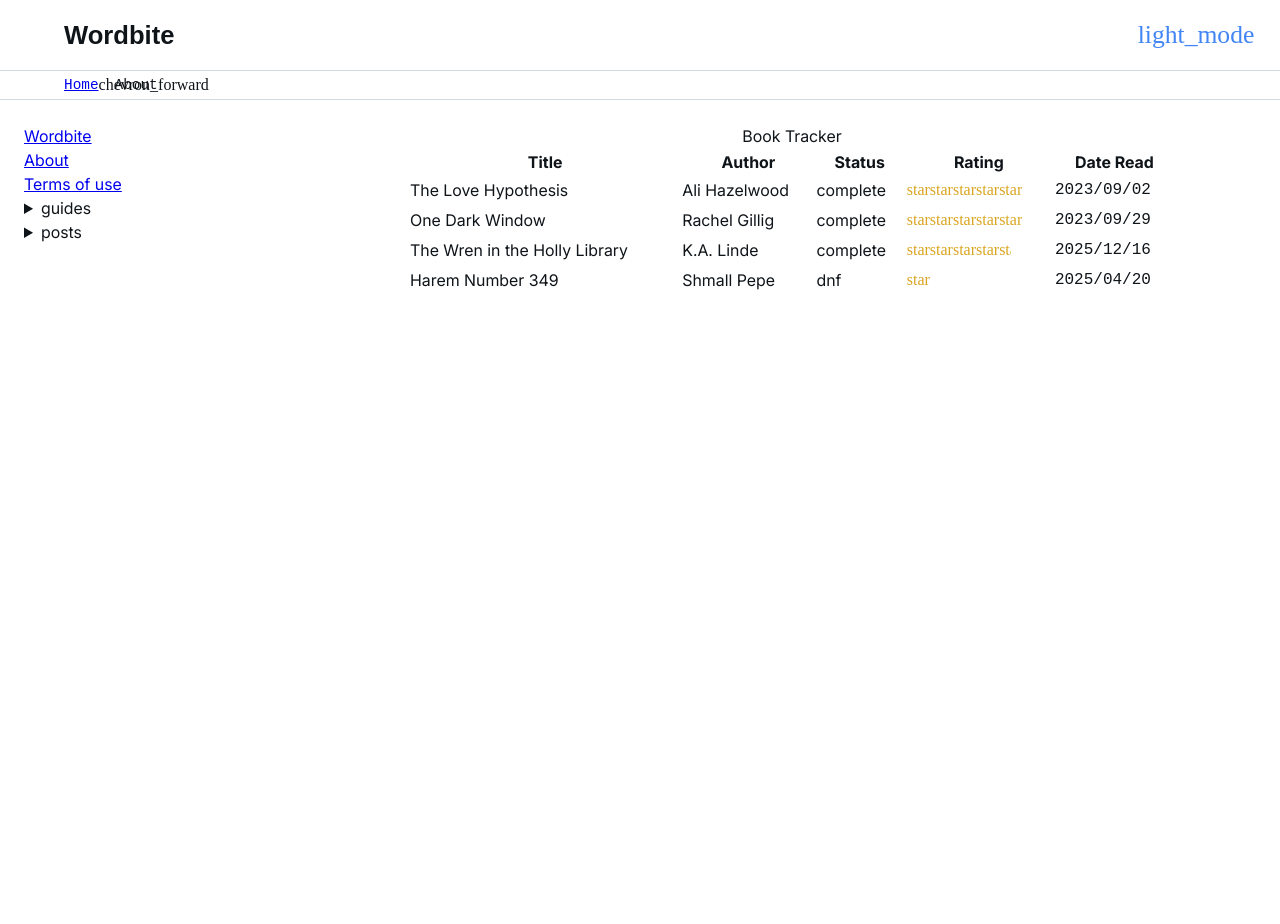
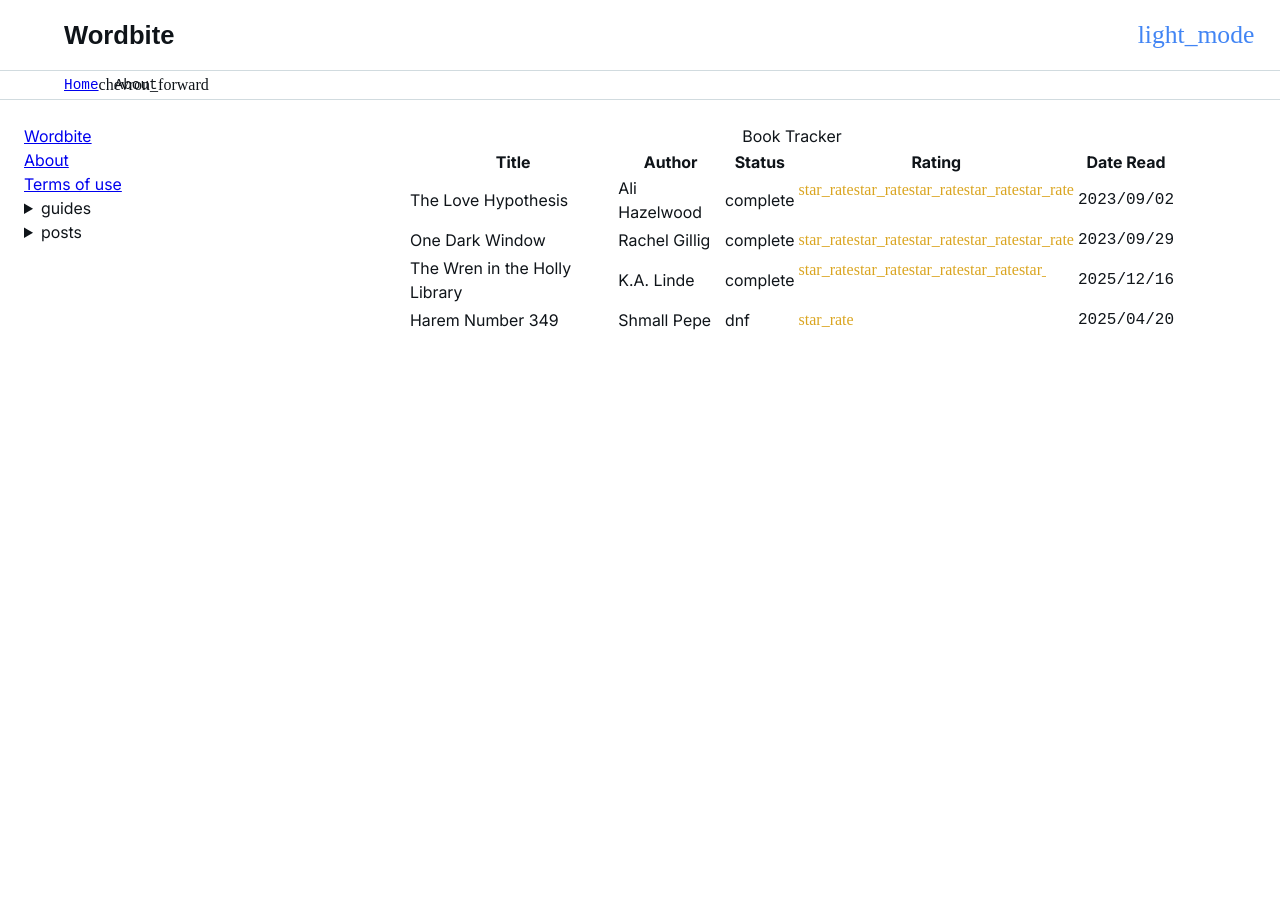
Before and after one commit to emilymcaldwell/Wordbite, a Jekyll site: the page built from about.md, in a window 1280 px wide. Built offline with Jekyll 4.4.1, drawn with Linux system fonts in a browser that asks for light colours; some web fonts are replaced.

Commit message:
Update about.md

```diff
--- a/about.md
+++ b/about.md
@@ -21,7 +21,7 @@
       <td class="book-title">{{ book.title }}</td>
       <td class="book-author">{{ book.author }}</td>
       <td class="book-status {{ book.status }}">{{ book.status }}</td>
-      <td class="book-rating"><span style="width:{{ book.rating | times:20 | round: 0 }}%">starstarstarstarstar</span></td>
+      <td class="book-rating"><span style="width:{{ book.rating | times:20 | round: 0 }}%">star_ratestar_ratestar_ratestar_ratestar_rate</span></td>
       <td class="book-date">{{ book.date }}</td>
     </tr>
     {% endfor %}
```
